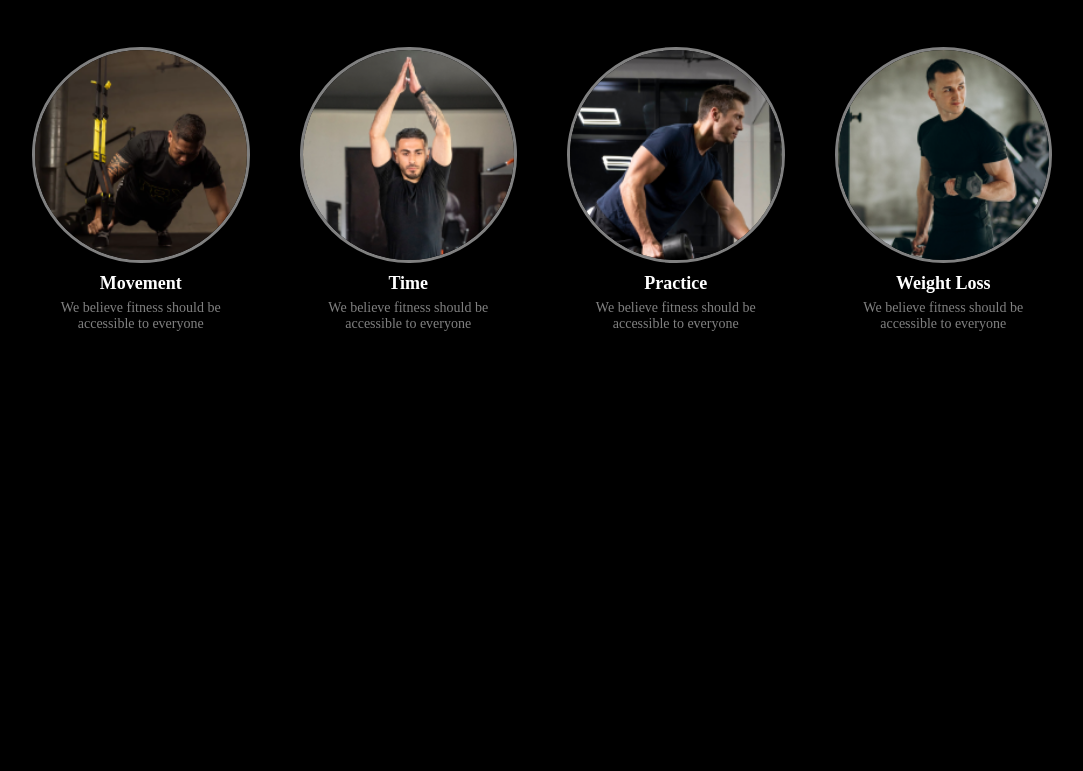
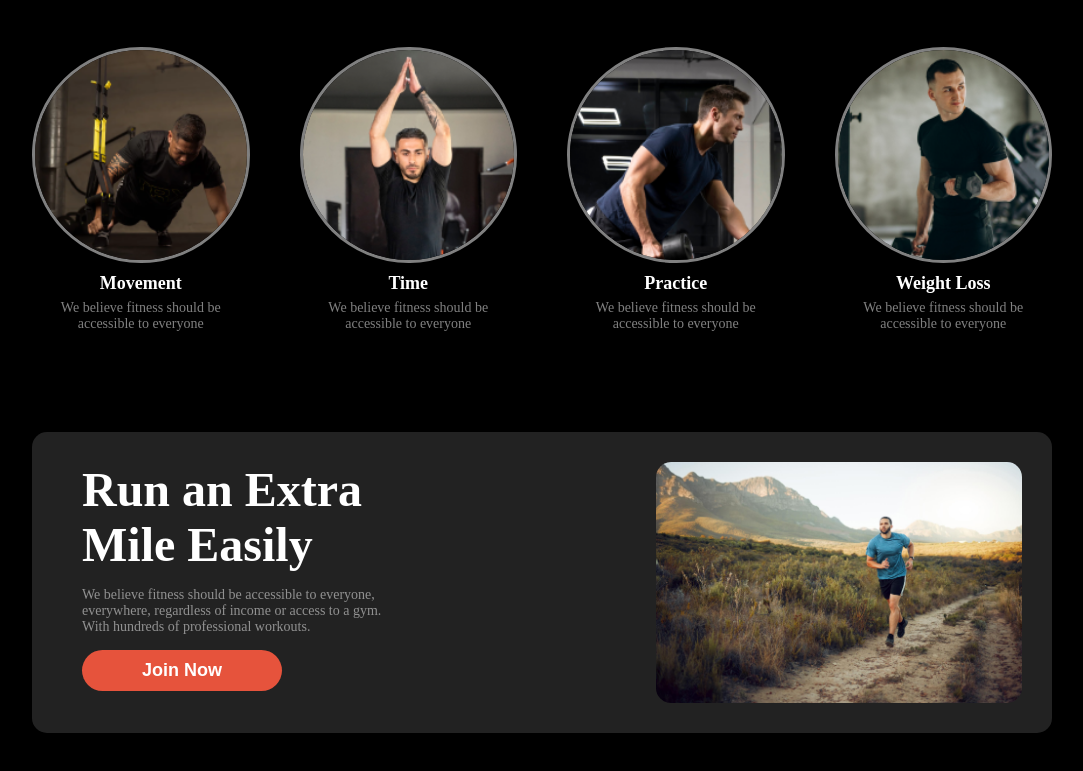
Before and after one commit to bidduthosen/fitness, a plain HTML site: page index.html in a window 1280 px wide. Shown: the part 871-1642 px from the top of the page, without its empty margins (98-1181 px from the left). Before the commit the page ends 1283 px from the top, so only its background shows below. Drawn offline with Linux system fonts and the light colour scheme.

Commit message:
run an extra section done

```diff
--- a/index.html
+++ b/index.html
@@ -96,6 +96,24 @@
                 </div>
             </div>
         </section>
+
+        <!-- run an extra mile section -->
+         <section>
+            <div class="row">
+                <div class="run-an-extra-container">
+                    <div class="run-content">
+                        <div>
+                            <h2 class="run-title">Run an Extra <br> Mile Easily</h2>
+                            <div class="run-dis">We believe fitness should be accessible to everyone, everywhere, regardless of income or access to a gym. With hundreds of professional workouts.</div>
+                            <button class="Join-now-btn">Join Now</button>
+                        </div>
+                    </div>
+                    <div class="run-img">
+                        <img src="images/run.jpg" alt="">
+                    </div>
+                </div>
+            </div>
+         </section>
       </main>
       <!-- footer section -->
        <footer>
--- a/styles/style.css
+++ b/styles/style.css
@@ -223,6 +223,55 @@ li{
 }
 
 
+/*  */
+
+.run-an-extra-container{
+    margin: 100px 0;
+    display: grid;
+    grid-template-columns: repeat(2, 1fr);
+    column-gap: 40px;
+    background: #222222;
+    padding: 30px;
+    border-radius: 15px;
+}
+.run-content{
+    padding-left: 20px;
+}
+.run-title{
+    font-size: 48px;
+    font-weight: 900px;
+    color: var(--text-color);
+}
+
+.run-dis{
+    font-size: 14px;
+    font-weight: 400px;
+    color: var(--p-color);
+    padding: 15px 0;
+    width: 70%;
+}
+.run-img img{
+   display: flex;
+   justify-self: end;
+   border-radius: 15px;
+}
+.run-img img{
+    width: 366px;
+}
+
+.Join-now-btn{
+    padding: 10px 60px;
+    border-radius: 46px;
+    background-color: var(--primary-color);
+    font-size: 18px;
+    font-weight: bold;
+    color: var(--text-color);
+    border: none;
+}
+
+
+
+
 
 
 
@@ -264,4 +313,19 @@ li{
         grid-template-columns: repeat(1, 1fr);
         row-gap: 50px;
     }
+
+    .run-an-extra-container{
+        grid-template-columns: repeat(1, 1fr);
+        row-gap: 40px;
+    }
+    .run-img img{
+        display: block;
+        width: 100%;
+     }
+     .run-dis{
+        width: 100%;
+    }
+     .Join-now-btn{
+        width: 100%;
+     }
 }
```
